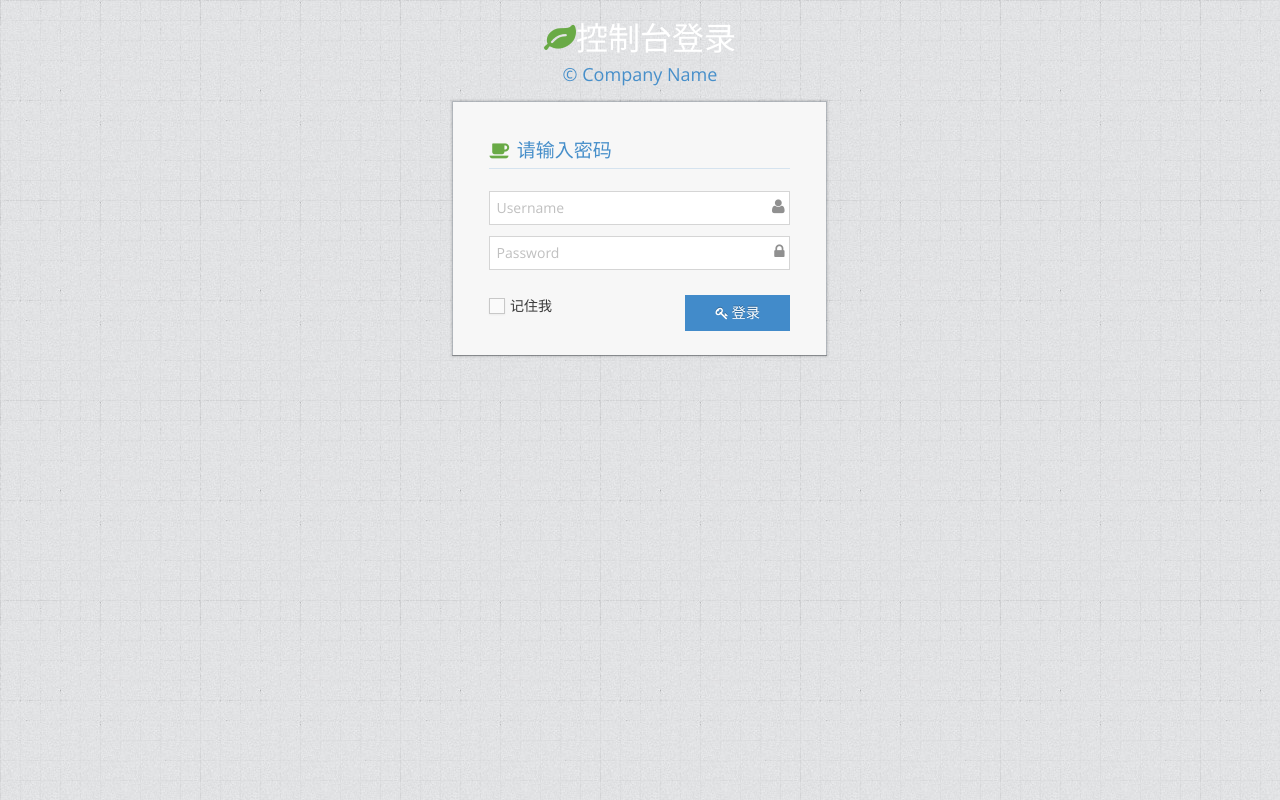
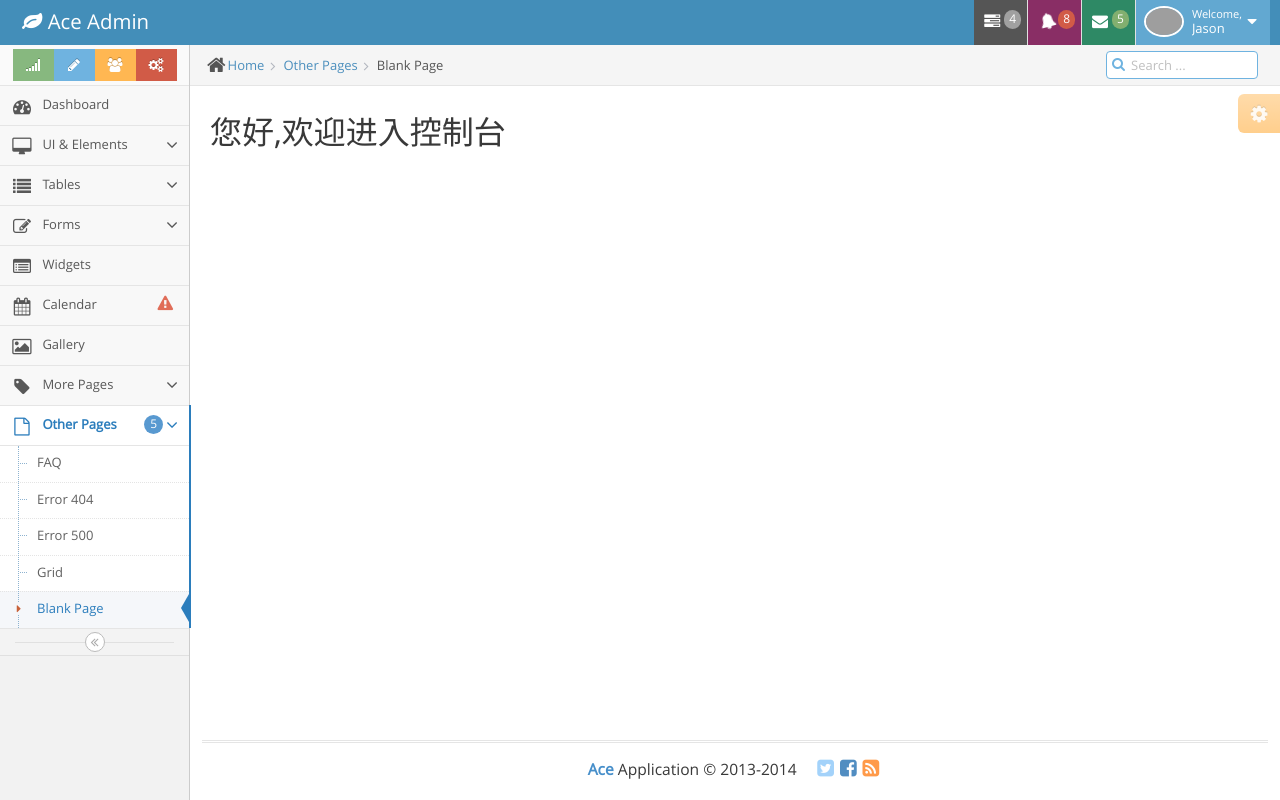
Before and after one commit to Ricado-Xv/demo, a Vue app in the folder admin/: page /admin/welcome in a window 1280 px wide. Before the commit this address led to /login. Built offline with nearby package versions, Linux system fonts and the light colour scheme; grey boxes are pictures that could not be loaded.

Commit message:
增加了welcome子组件,增加/admin/welcome子路由 router-view和子路由配合使用 注意:子路由的配置不要"/"
Signed-off-by: Ricado <haozhengxu@stu.xidian.edu.cn>

```diff
--- a/admin/src/views/admin.vue
+++ b/admin/src/views/admin.vue
@@ -936,7 +936,7 @@
                         <div class="row">
                             <div class="col-xs-12">
                                 <!-- PAGE CONTENT BEGINS -->
-
+                                <router-view/>
                                 <!-- PAGE CONTENT ENDS -->
                             </div><!-- /.col -->
                         </div><!-- /.row -->
--- /dev/null
+++ b/admin/src/views/admin/welcome.vue
@@ -0,0 +1,5 @@
+<template>
+    <div>
+        <h1>您好,欢迎进入控制台</h1>
+    </div>
+</template>
```
Also changed, not shown: admin/src/router.js (+6 -1 lines).
